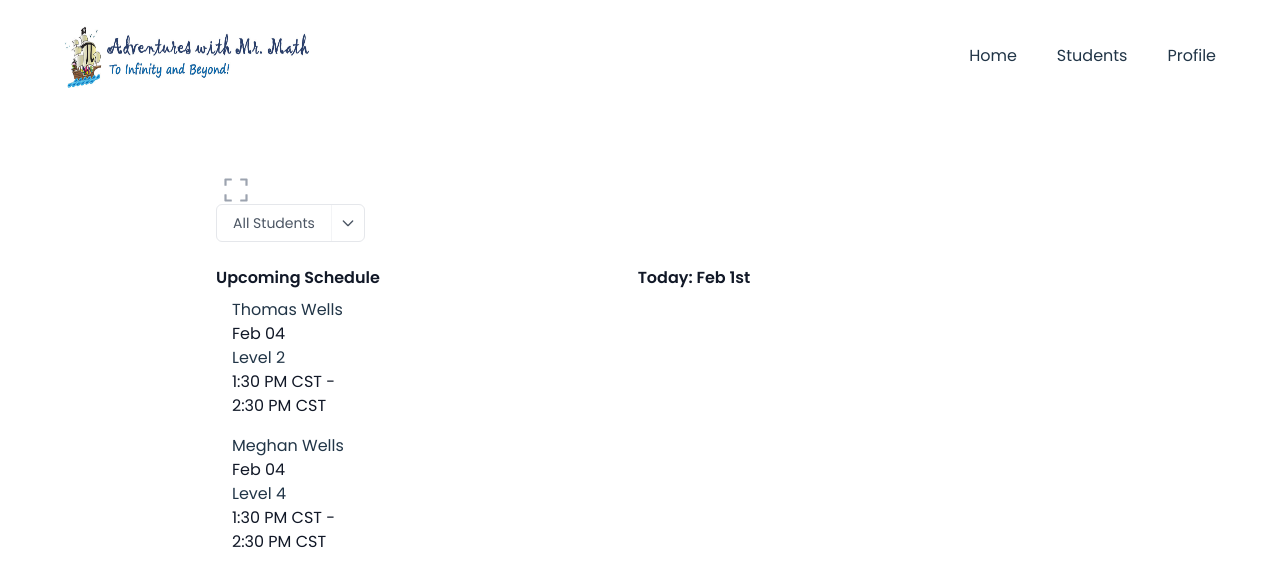
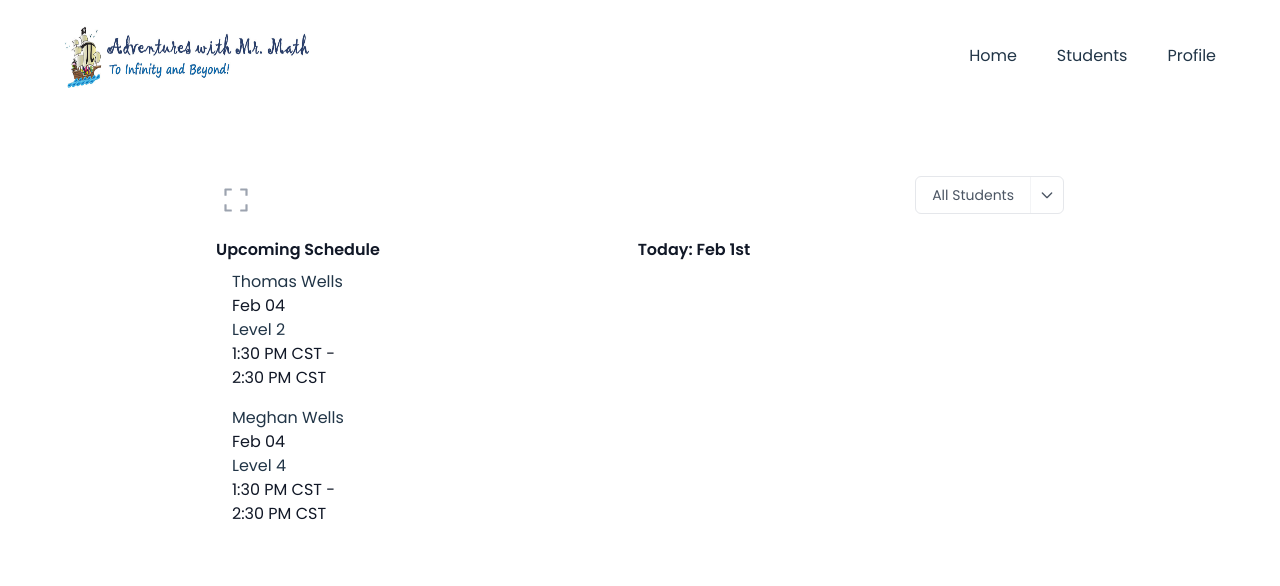
Before and after one commit to dane-dalton/schedule-demo, a React (Vite) app: page / in a window 1280 px wide. Shown: the top 586 px of the page. Built offline with nearby package versions, Linux system fonts and the light colour scheme.

Commit message:
Change position of student filter

```diff
--- a/src/components/DropdownComponent.jsx
+++ b/src/components/DropdownComponent.jsx
@@ -40,7 +40,7 @@ export default function DropdownComponent({ students, handleStudentFilter, handl
         </button>
 
         {toggleDropdown && (
-        <div className="absolute right-0 z-10 w-56 mt-4 origin-top-right bg-white border border-gray-100 rounded-md shadow-lg">
+        <div className="absolute right-0 z-10 w-56 origin-top-right bg-white border border-gray-300 rounded-md shadow-lg">
           <div
             onClick={() => setToggleDropdown(prev => !prev)}
             className="p-2"
@@ -63,7 +63,7 @@ export default function DropdownComponent({ students, handleStudentFilter, handl
                   handleStudentFilter(student);
                   handleNameClick(student.name)
                 }}
-                className="block px-4 py-2 text-sm text-gray-500 rounded-lg hover:bg-gray-50 hover:text-gray-700"
+                className="block px-4 py-2 text-sm border-t-gray-200 text-gray-500 rounded-lg hover:bg-gray-50 hover:text-gray-700"
               >
                 {student.name}
               </button>
--- a/src/components/Schedule.jsx
+++ b/src/components/Schedule.jsx
@@ -26,9 +26,10 @@ function Schedule() {
     <div className='pt-16'>
       <div className='max-w-md px-4 mx-auto sm:px-7 md:max-w-4xl md:px-6'>
         <div>
+          <div className='flex justify-between'>
             <button
               type='button'
-            className='-my-1.5 flex flex-1 justify-end items-center p-1.5 text-gray-400 hover:text-gray-500'
+              className='-my-1.5 flex flex-1 justify-start items-center p-1.5 text-gray-400 hover:text-gray-500'
             >
               <span className='sr-only'>Toggle schedule</span>
               <div onClick={() => setToggleSchedule(prev => !prev)} className='self-end'>
@@ -36,6 +37,8 @@ function Schedule() {
               </div>
             </button>
             <DropdownComponent students={students} handleStudentFilter={handleStudentFilter} handleAllStudents={handleAllStudents} />
+          </div>
+
           <div className='mt-6'>
             {toggleSchedule ? (<Calendar students={visableStudents} />) : (<Upcoming students={visableStudents} />)}
 
```
Lines whose indentation alone changed are shown as unchanged.
